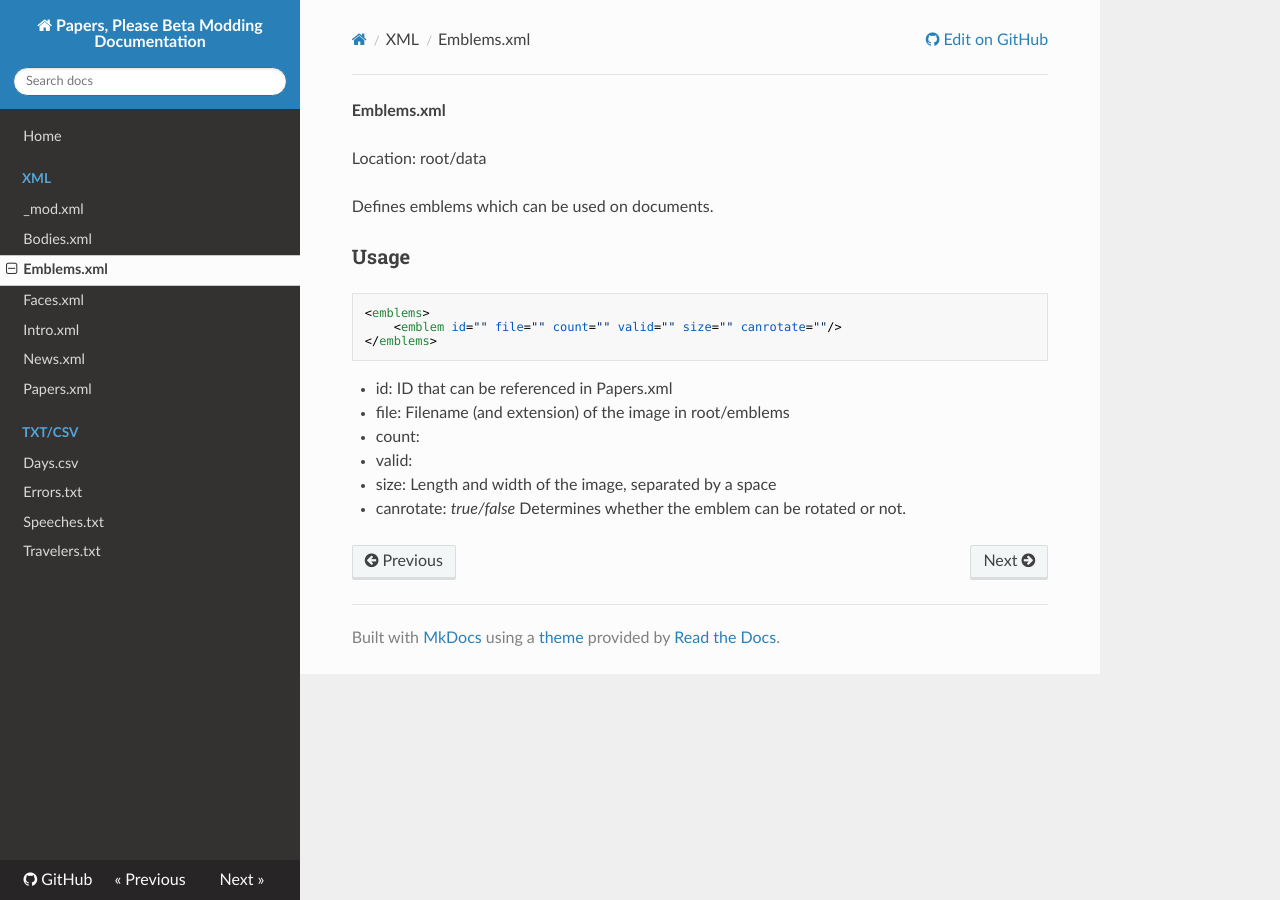
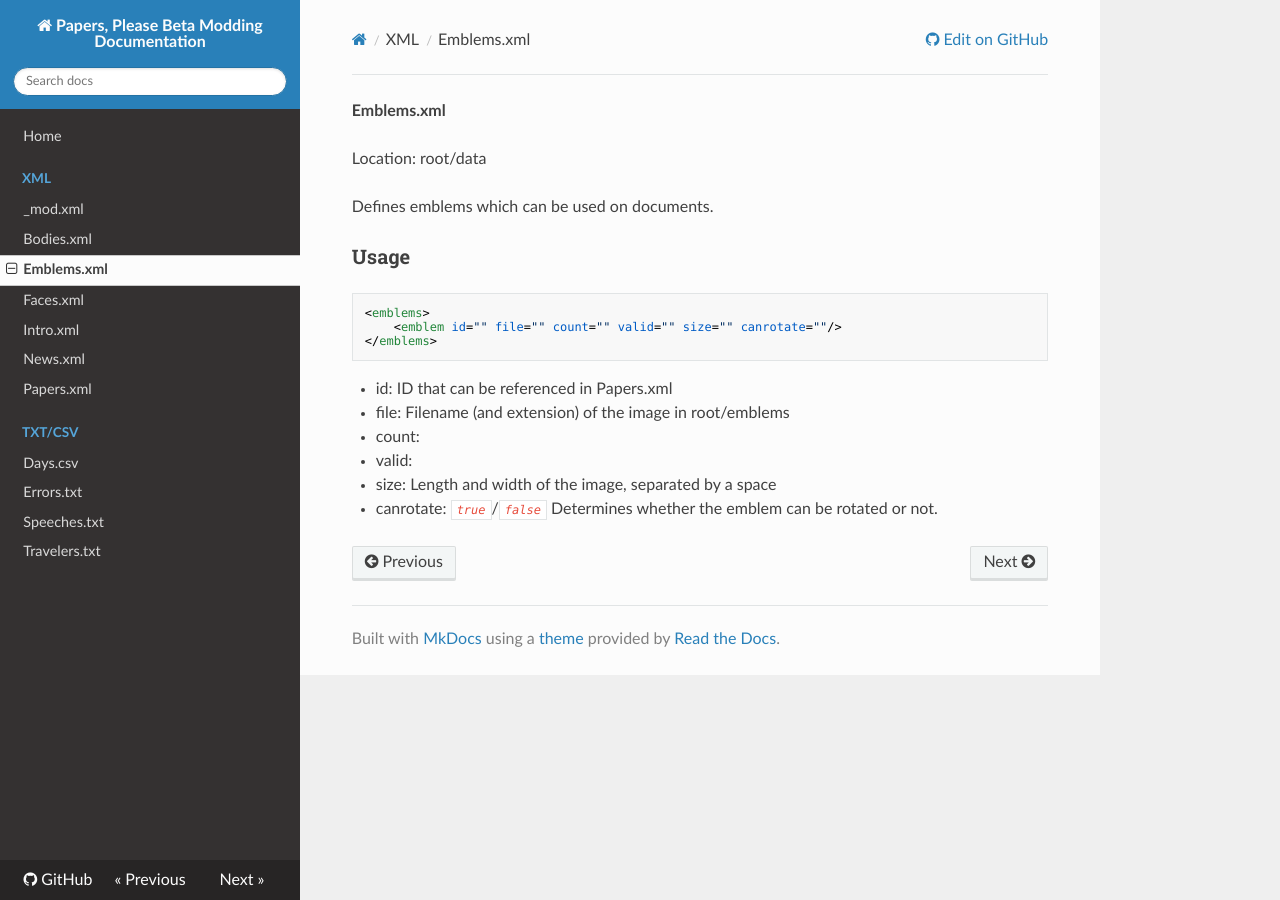
Before and after one commit to marinesciencedude/PapersPleaseModdingDoc, an MkDocs documentation site: the page built from docs/xml/Emblems.md, in a window 1280 px wide. Built offline with MkDocs 1.6.1, drawn with Linux system fonts in a browser that asks for light colours; nearby versions of some CDN libraries.

```diff
--- a/docs/xml/Emblems.md
+++ b/docs/xml/Emblems.md
@@ -17,4 +17,4 @@ Defines emblems which can be used on documents.
 * count:
 * valid:
 * size: Length and width of the image, separated by a space
-* canrotate: _true/false_ Determines whether the emblem can be rotated or not.
+* canrotate: _`true`_/_`false`_ Determines whether the emblem can be rotated or not.
```
